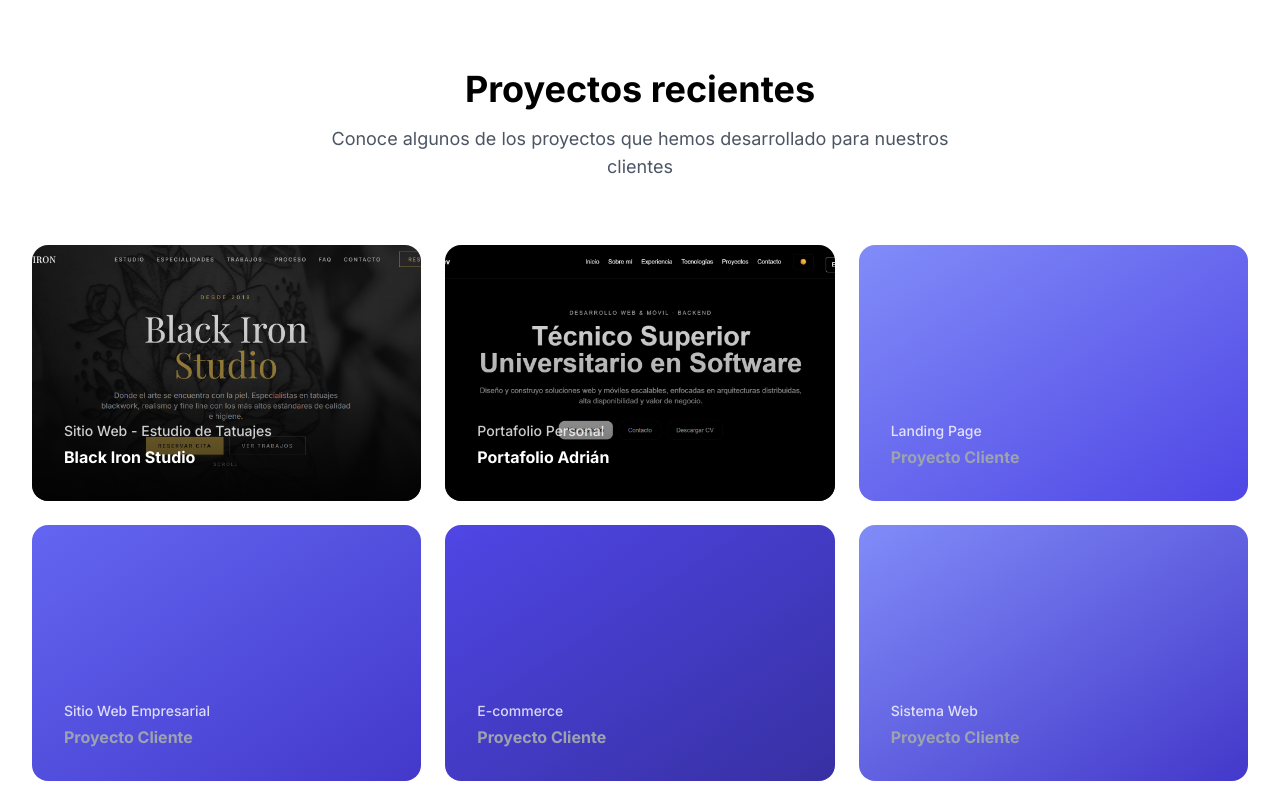
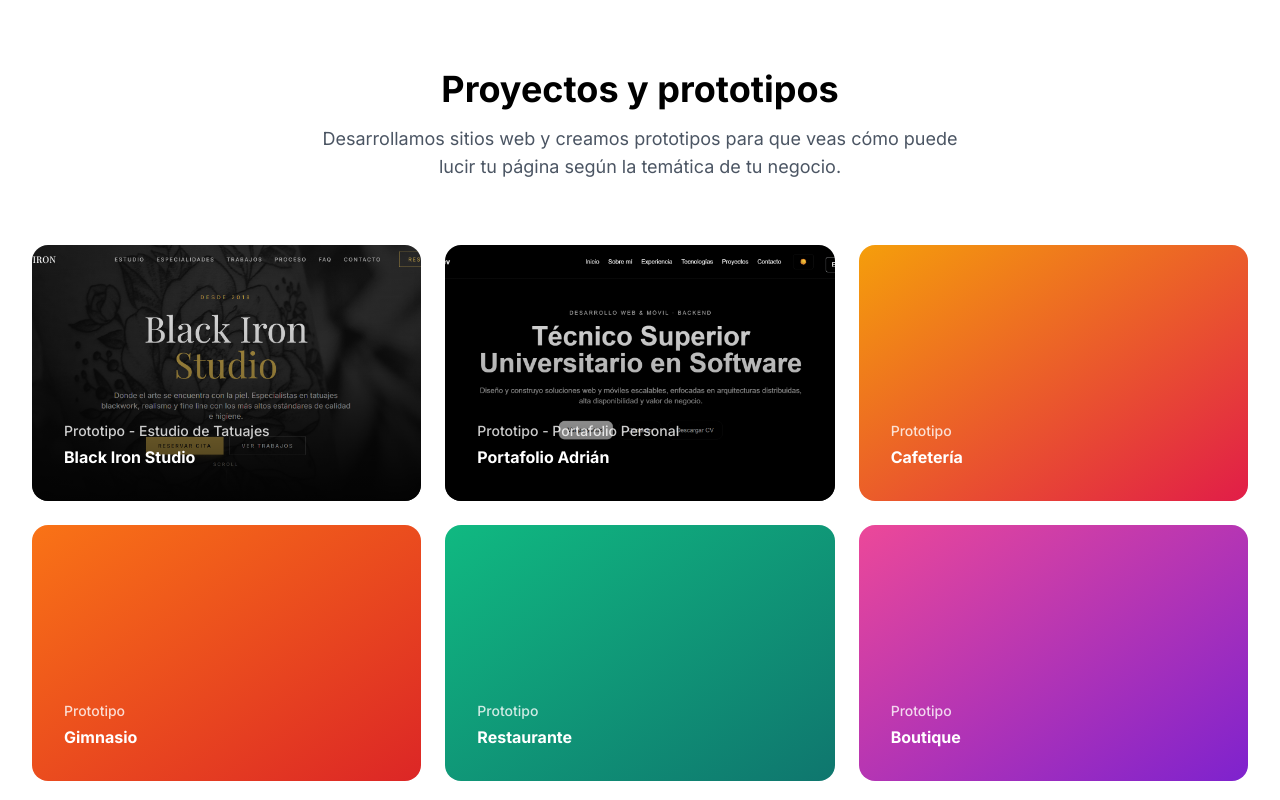
Before and after one commit to uxueadrian/lumma, a React (Vite) app: page / in a window 1280 px wide. Shown: the part 2220-3020 px from the top of the page. Built offline with nearby package versions, Linux system fonts and the light colour scheme; no server answers.

Commit message:
feat: reframe projects section as prototypes by theme

```diff
--- a/src/components/Projects.jsx
+++ b/src/components/Projects.jsx
@@ -1,45 +1,41 @@
 const projects = [
   {
     title: 'Black Iron Studio',
-    category: 'Sitio Web - Estudio de Tatuajes',
+    category: 'Prototipo - Estudio de Tatuajes',
     link: 'https://estudio-tatuaje-nine.vercel.app/',
     image: '/Black Iron Studio.png',
   },
   {
     title: 'Portafolio Adrián',
-    category: 'Portafolio Personal',
+    category: 'Prototipo - Portafolio Personal',
     link: 'https://adrian-dev-portfolio-beta.vercel.app/',
     image: '/Portafolio Adrian.png',
   },
   {
-    title: 'Proyecto Cliente',
-    category: 'Landing Page',
-    bg: 'bg-gradient-to-br from-thalex-400 to-thalex-600',
-    placeholder: true,
+    title: 'Cafetería',
+    category: 'Prototipo',
+    bg: 'bg-gradient-to-br from-amber-500 to-rose-600',
   },
   {
-    title: 'Proyecto Cliente',
-    category: 'Sitio Web Empresarial',
-    bg: 'bg-gradient-to-br from-thalex-500 to-thalex-700',
-    placeholder: true,
+    title: 'Gimnasio',
+    category: 'Prototipo',
+    bg: 'bg-gradient-to-br from-orange-500 to-red-600',
   },
   {
-    title: 'Proyecto Cliente',
-    category: 'E-commerce',
-    bg: 'bg-gradient-to-br from-thalex-600 to-thalex-800',
-    placeholder: true,
+    title: 'Restaurante',
+    category: 'Prototipo',
+    bg: 'bg-gradient-to-br from-emerald-500 to-teal-700',
   },
   {
-    title: 'Proyecto Cliente',
-    category: 'Sistema Web',
-    bg: 'bg-gradient-to-br from-thalex-400 to-thalex-700',
-    placeholder: true,
+    title: 'Boutique',
+    category: 'Prototipo',
+    bg: 'bg-gradient-to-br from-pink-500 to-purple-700',
   },
   {
-    title: 'Tu proyecto aquí',
+    title: 'Tu temática aquí',
     category: 'Contáctanos',
     bg: 'bg-gradient-to-br from-gray-100 to-gray-200 dark:from-slate-700 dark:to-slate-800',
-    placeholder: true,
+    muted: true,
   },
 ]
 
@@ -48,9 +44,10 @@ export default function Projects() {
     <section id="projects" className="py-24 bg-white dark:bg-slate-900">
       <div className="max-w-7xl mx-auto px-4 sm:px-6 lg:px-8">
         <div className="text-center mb-16">
-          <h2 className="text-3xl sm:text-4xl font-bold text-dark dark:text-white mb-4">Proyectos recientes</h2>
+          <h2 className="text-3xl sm:text-4xl font-bold text-dark dark:text-white mb-4">Proyectos y prototipos</h2>
           <p className="text-gray-600 dark:text-slate-400 max-w-2xl mx-auto text-lg">
-            Conoce algunos de los proyectos que hemos desarrollado para nuestros clientes
+            Desarrollamos sitios web y creamos prototipos para que veas cómo puede lucir tu
+            página según la temática de tu negocio.
           </p>
         </div>
 
@@ -83,7 +80,7 @@ export default function Projects() {
                 <span className="text-white/80 text-sm font-medium mb-1 block">
                   {project.category}
                 </span>
-                <h3 className={`font-bold ${project.placeholder ? 'text-gray-400 dark:text-slate-500' : 'text-white'}`}>
+                <h3 className={`font-bold ${project.muted ? 'text-gray-400 dark:text-slate-500' : 'text-white'}`}>
                   {project.title}
                 </h3>
               </div>
```
